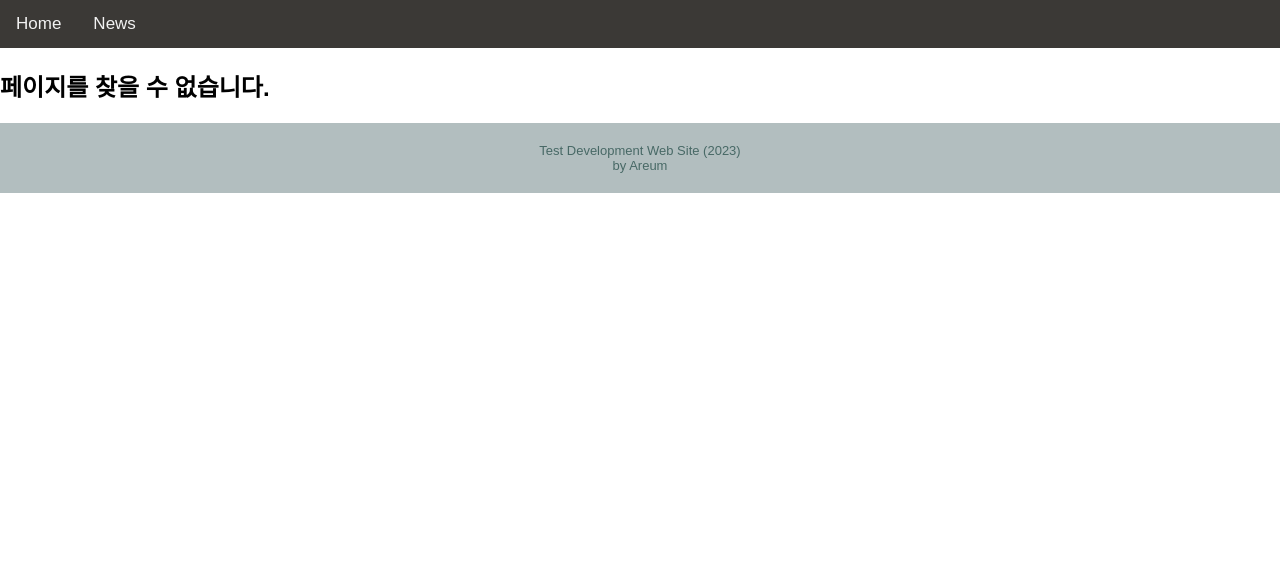
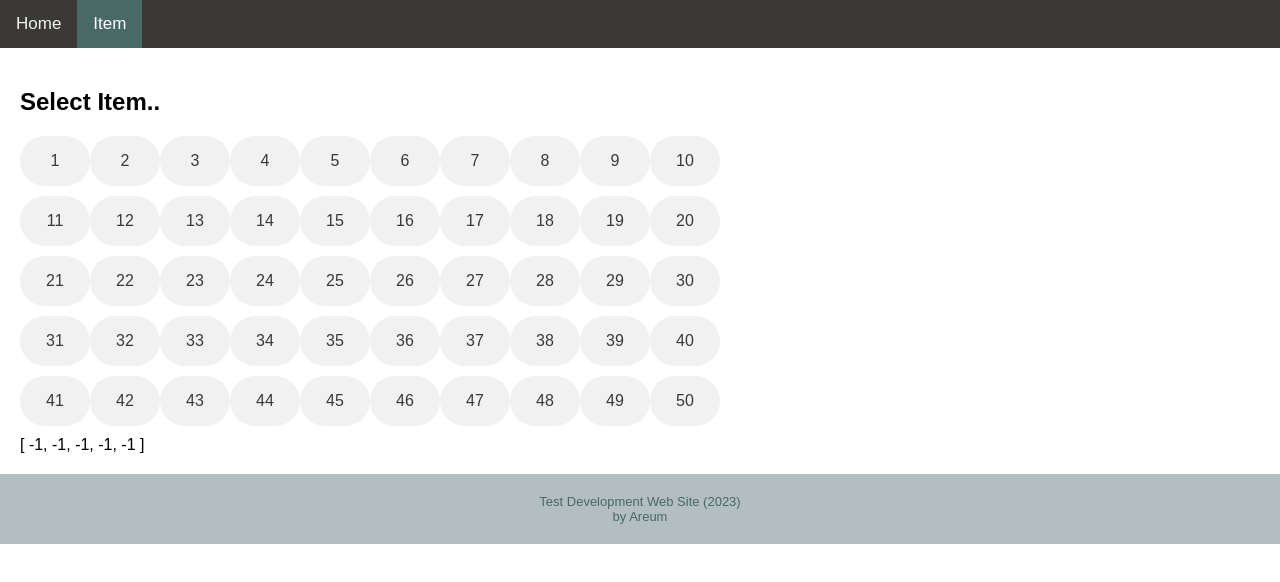
Before and after one commit to hi-aa/vue3-homepage-project, a Vue app: page /item in a window 1280 px wide. Shown: the top 582 px of the page. Built offline with nearby package versions, Linux system fonts and the light colour scheme.

Commit message:
아이템 선택(임시저장)

```diff
--- a/src/layout/AppNav.vue
+++ b/src/layout/AppNav.vue
@@ -4,8 +4,8 @@
 			<router-link :to="{ name: 'home' }" active-class="active">
 				Home
 			</router-link>
-			<router-link :to="{ name: 'news' }" active-class="active">
-				News
+			<router-link :to="{ name: 'item' }" active-class="active">
+				Item
 			</router-link>
 			<!-- <a href="#contact">Contact</a> -->
 			<!-- <a href="#about">About</a> -->
--- a/src/layout/AppView.vue
+++ b/src/layout/AppView.vue
@@ -1,15 +1,13 @@
 <template>
-	<div class="row">
-		<div class="contents">
-			<RouterView></RouterView>
-		</div>
-	</div>
+	<main>
+		<RouterView></RouterView>
+	</main>
 </template>
 
 <script setup></script>
 
 <style scoped>
-.contents {
+main {
 	width: 100%;
 }
 </style>
--- a/src/router/index.ts
+++ b/src/router/index.ts
@@ -1,6 +1,6 @@
 import { createRouter, createWebHistory } from 'vue-router';
 import HomeView from '@/views/HomeView.vue';
-import NewsView from '@/views/NewsView.vue';
+import ItemView from '@/views/ItemView.vue';
 import NotFound from '@/components/NotFound.vue';
 
 const router = createRouter({
@@ -12,9 +12,9 @@ const router = createRouter({
 			component: HomeView,
 		},
 		{
-			path: '/news',
-			name: 'news',
-			component: NewsView,
+			path: '/item',
+			name: 'item',
+			component: ItemView,
 		},
 		{
 			path: '/:pathMatch(.*)*',
--- /dev/null
+++ b/src/views/ItemView.vue
@@ -0,0 +1,60 @@
+<template>
+	<div class="contents">
+		<h2>Select Item..</h2>
+		<div
+			v-for="({ question }, index) in questions"
+			:key="index"
+			class="item-group"
+		>
+			<template v-for="item in question" :key="item">
+				<div
+					class="item"
+					:class="{ selected: answers[index] == item }"
+					@click="answers[index] = item"
+				>
+					{{ item }}
+				</div>
+			</template>
+		</div>
+
+		{{ answers }}
+	</div>
+</template>
+
+<script setup>
+import { ref } from 'vue';
+
+const questions = [
+	{ question: [1, 2, 3, 4, 5, 6, 7, 8, 9, 10] },
+	{ question: [11, 12, 13, 14, 15, 16, 17, 18, 19, 20] },
+	{ question: [21, 22, 23, 24, 25, 26, 27, 28, 29, 30] },
+	{ question: [31, 32, 33, 34, 35, 36, 37, 38, 39, 40] },
+	{ question: [41, 42, 43, 44, 45, 46, 47, 48, 49, 50] },
+];
+const answers = ref([-1, -1, -1, -1, -1]);
+</script>
+
+<style scoped>
+.contents {
+	padding: 20px;
+}
+.item-group {
+	margin: 10px auto;
+}
+.item {
+	width: 70px;
+	text-align: center;
+	display: inline-block;
+	padding: 0 25px;
+	height: 50px;
+	font-size: 16px;
+	line-height: 50px;
+	border-radius: 25px;
+	background-color: #f1f1f1;
+	color: #3b3936;
+}
+.selected {
+	background-color: #486966;
+	color: white;
+}
+</style>
--- a/src/views/NewsView.vue
+++ /dev/null
@@ -1,15 +0,0 @@
-<template>
-	<div>
-		<img src="@/assets/images/main_banner_2.jpg" />
-		<p style="height: 300px">empty space</p>
-	</div>
-</template>
-
-<script setup></script>
-
-<style scoped>
-img {
-	width: 100%;
-	display: block;
-}
-</style>
```
